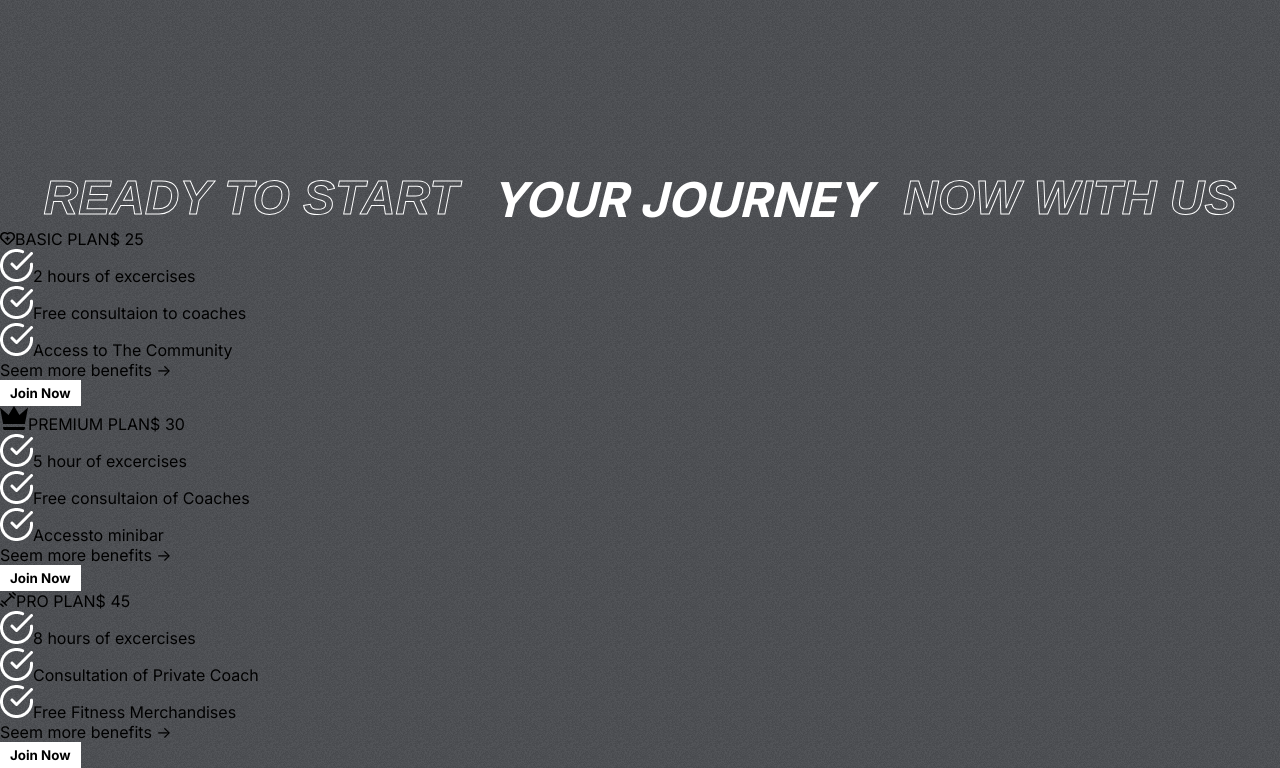
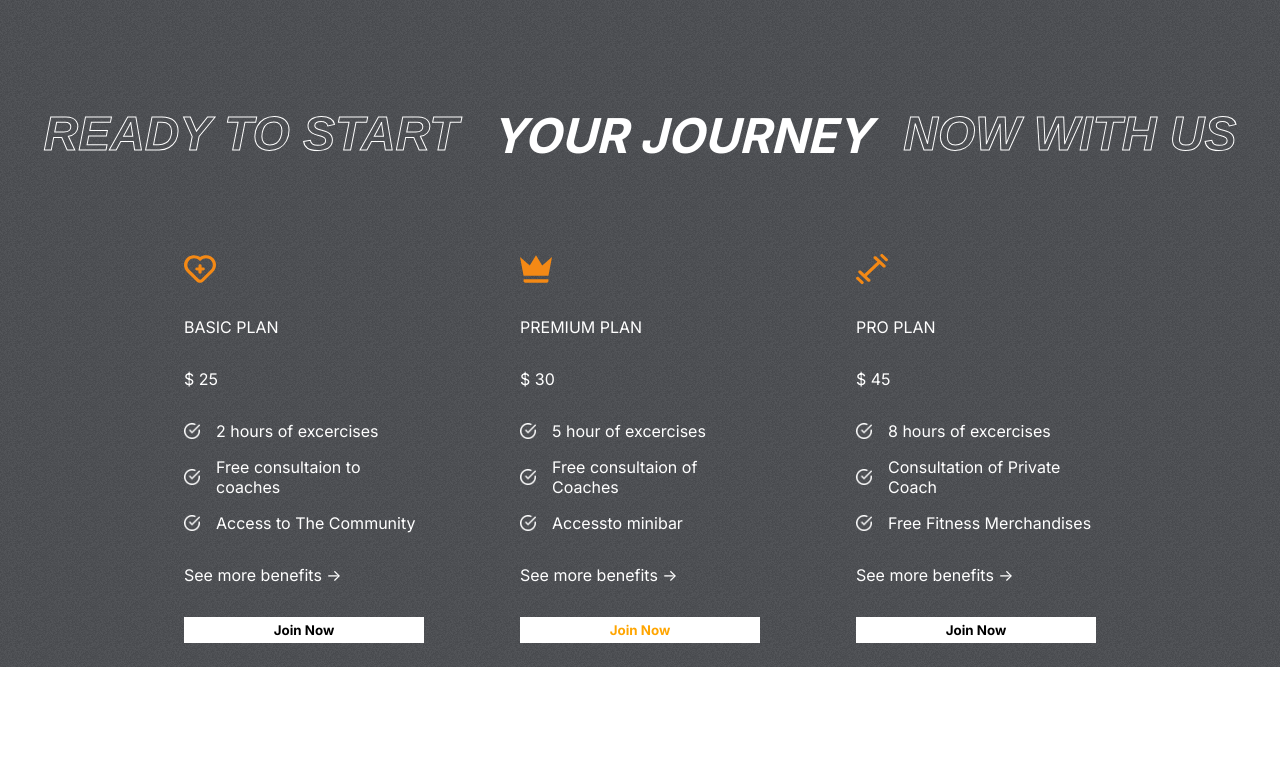
Before and after one commit to Saworieza/Fitness-Club, a React (Create React App) app: page / in a window 1280 px wide. Shown: the part 1693-2461 px from the top of the page. After the commit the page ends 2360 px from the top, so only its background shows below. Built offline with nearby package versions, Linux system fonts and the light colour scheme.

Commit message:
plans section complete

```diff
--- a/src/components/Plans/Plans.css
+++ b/src/components/Plans/Plans.css
@@ -0,0 +1,79 @@
+.plans-container{
+    margin-top: -4rem;
+    padding: 0 2rem;
+    display: flex;
+    flex-direction: column;
+    gap: 4rem;
+    position: relative;
+}
+
+.plans{
+    display: flex;
+    align-items: center;
+    justify-content: center;
+    gap: 3rem;
+}
+
+.plan{
+    display: flex;
+    flex-direction: column;
+    background: var(--calorycard);
+    color: white;
+    gap: 2rem;
+    padding: 1.5rem;
+    width: 15rem;
+}
+
+//brilliant solution for the card
+.plan:nth-child(2){
+    background: var(--planCard);
+    transform: scale(1.1);
+}
+
+.plan > svg{
+    fill: var(--orange);
+    width: 2rem;
+    height: 2rem;
+}
+
+// plan name
+.plan > :nth-child(2){
+    font-size: 1rem;
+    font-weight: bold;
+}
+
+// plan pricing tags
+.plan > :nth-child(3){
+    font-size: 3rem;
+    font-weight: bold;
+}
+
+// more benefits
+.plan > :nth-child(5){
+    font-size: 0.8rem;
+}
+
+.features{
+    display: flex;
+    flex-direction: column;
+    gap: 1rem;
+}
+
+.feature{
+    display: flex;
+    align-items: center;
+    gap: 1rem;
+}
+
+.feature > img{
+    width: 1rem;
+}
+
+// the white color for the svg in the center
+.plans > :nth-child(2) > svg{
+    fill: white;
+}
+
+.plans > :nth-child(2) > button{
+    color: orange;
+}
--- a/src/components/Plans/Plans.jsx
+++ b/src/components/Plans/Plans.jsx
@@ -30,7 +30,7 @@
               </div>
 
               <div>
-                <span>Seem more benefits -> </span>
+                <span>See more benefits -> </span>
               </div>
               <button className='btn'>
                   Join Now
```
